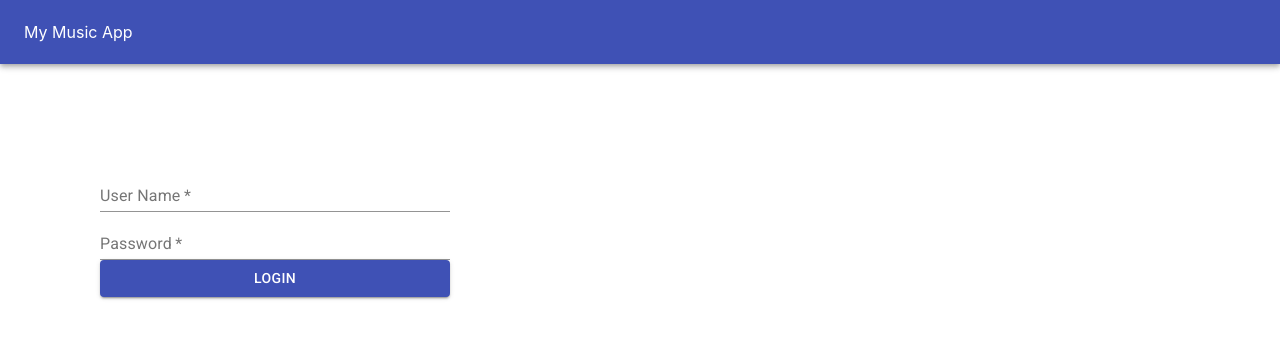
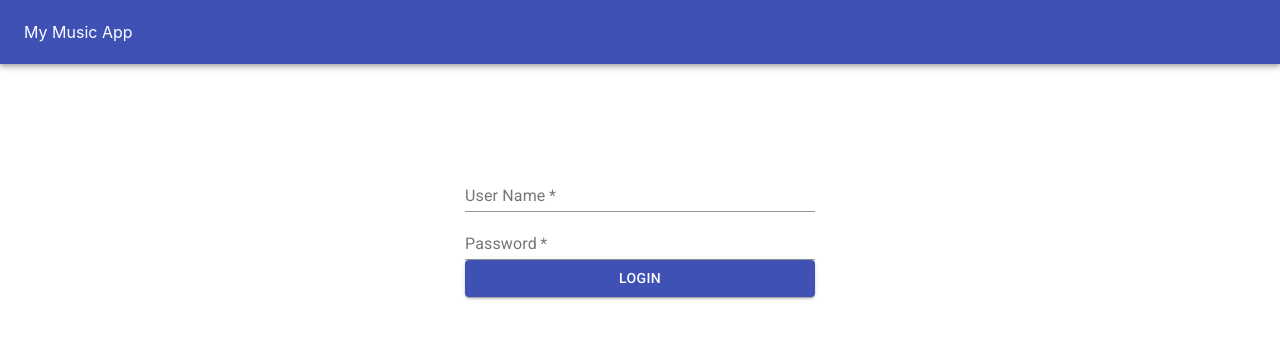
Before and after one commit to heydonhatcher/music-app, a React (Create React App) app: page / in a window 1280 px wide. Shown: the top 338 px of the page. Built offline with nearby package versions, Linux system fonts and the light colour scheme.

Commit message:
little changes

```diff
--- a/src/components/Login.js
+++ b/src/components/Login.js
@@ -29,16 +29,20 @@ class Login extends Component {
       return (
         <div
           style={{
-            padding: "100px",
-            justifyContent: "center",
-            width: "400px"
+            display: "block",
+            height: "100%",
+            width: "100%"
           }}
         >
           <form
             style={{
               display: "flex",
+              marginLeft: "auto",
+              marginRight: "auto",
               flexDirection: "column",
-              width: "350px"
+              width: "350px",
+              alignContent: "center",
+              paddingTop: "100px"
             }}
             onSubmit={this.submit}
           >
```
